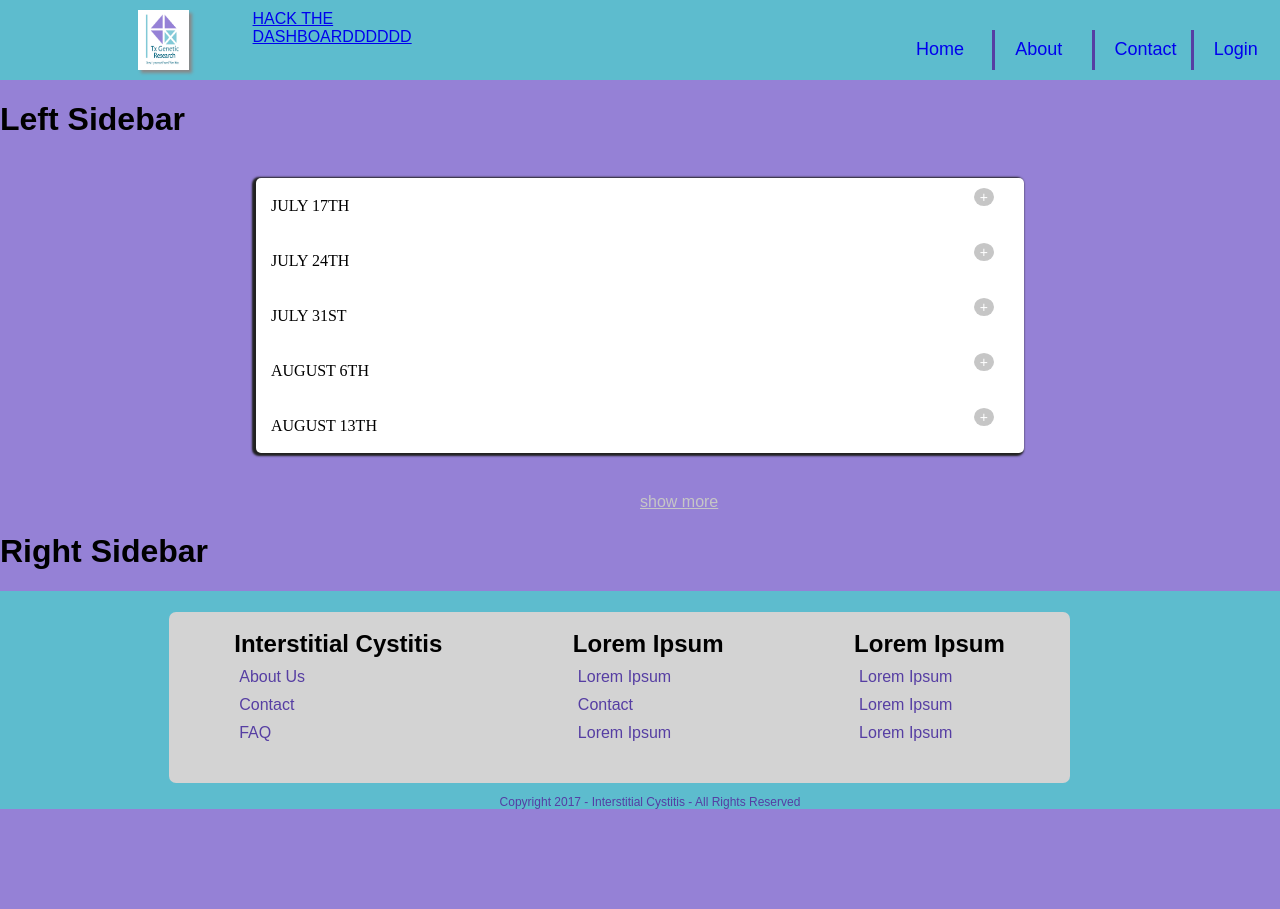
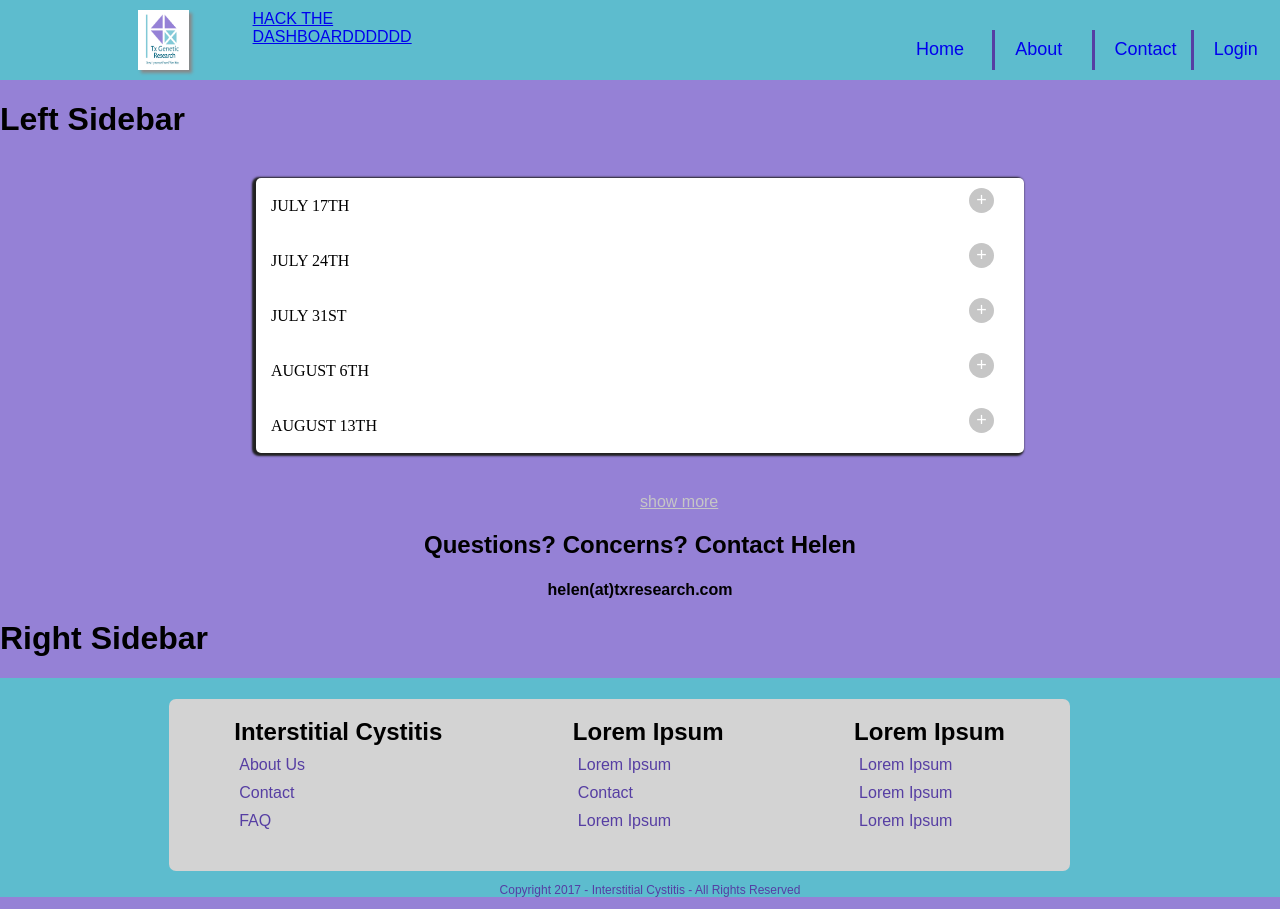
Before and after one commit to maftoun95/helenIC, a React (Create React App) app: page /UserDashboard in a window 1280 px wide. Before the commit the page ends 821 px from the top, so only its background shows below. Built offline with nearby package versions, Linux system fonts and the light colour scheme; a web font is replaced by a local one.

Commit message:
toggle accordion buttons with footer

```diff
--- a/src/components/Accordion.jsx
+++ b/src/components/Accordion.jsx
@@ -12,7 +12,6 @@ class Accordion extends Component {
         this.showMore = this.showMore.bind(this);
     }
     showMore(display) {
-
         this.setState({
             display: this.state.display + 5
         })
--- a/src/components/AccordionItem.jsx
+++ b/src/components/AccordionItem.jsx
@@ -10,12 +10,16 @@ class AccordionItem extends Component {
         this.toggle = this.toggle.bind(this);
         this.handleCommentsChange = this.handleCommentsChange.bind(this);
         this.handleFormSubmit = this.handleFormSubmit.bind(this);
+        this.childClick = this.childClick.bind(this);
     }
     toggle() {
         this.setState({
             active: !this.state.active,
             class: "active"
         });
+    }
+    childClick(e) {
+        e.stopPropagation();
     }
     handleCommentsChange(e) {
         this.setState({ content: e.target.value })
@@ -36,6 +40,7 @@ class AccordionItem extends Component {
     }
     render() {
         const activeClass = this.state.active ? "active" : "inactive";
+        const activeButton = this.state.active ? "-" : "+";
         const post = this.props.details;
         const textareaClass = activeClass + " accordion-formarea"
         return (
@@ -43,7 +48,10 @@ class AccordionItem extends Component {
                 className={activeClass}
                 onClick={this.toggle}
             >
-                <button className="accordion-button">+</button>
+                <button className="accordion-button">{activeButton}</button>
+                <div
+                    onClick={this.childClick}
+                >
                     <span className="summary">{post.summary}</span>
                     <span className="folding-panel answer">{post.answer}</span>
                     <form
@@ -66,6 +74,8 @@ class AccordionItem extends Component {
                             value="submit" />
                     </form>
                 </div>
+
+            </div>
         )
     }
 }
--- a/src/components/CenterDashboard.jsx
+++ b/src/components/CenterDashboard.jsx
@@ -1,10 +1,15 @@
 import React, { Component } from 'react';
 import Accordion from './Accordion';
+
 class CenterDashboard extends Component {
     render() {
         return (
             <div>
                 <Accordion />
+                <div className="centerdashboard-bottom">
+                    <h2>Questions? Concerns? Contact Helen</h2>
+                    <h4>helen(at)txresearch.com</h4>
+                </div>
             </div>
         )
     }
--- a/src/components/SingleInput.jsx
+++ b/src/components/SingleInput.jsx
@@ -4,7 +4,7 @@ const SingleInput = (props) => (
     <div className="form-group">
         <label className="form-label">{props.title}</label>
         <input
-            className="form-input"
+            className={props.className}
             name={props.name}
             type={props.inputType}
             value={props.content}
--- a/src/containers/ContactFormContainer.jsx
+++ b/src/containers/ContactFormContainer.jsx
@@ -64,6 +64,7 @@ export default class ContactForm extends Component {
                 />
                 <form onSubmit={this.handleFormSubmit}>
                     <SingleInput
+                        className="form-input"
                         inputType={'text'}
                         title={'First Name'}
                         name={'firstName'}
@@ -72,6 +73,7 @@ export default class ContactForm extends Component {
                         placeholder={'First Name'}
                     />
                     <SingleInput
+                        className="form-input"
                         inputType={'text'}
                         title={'Last Name'}
                         name={'lastName'}
@@ -80,6 +82,7 @@ export default class ContactForm extends Component {
                         placeholder={'Last Name'}
                     />
                     <SingleInput
+                        className="form-input"
                         inputType={'email'}
                         title={'Email'}
                         name={'email'}
--- a/src/pages/UserDashboard.css
+++ b/src/pages/UserDashboard.css
@@ -70,12 +70,14 @@
 
 .accordion-button{
     float: right;
+    min-width: 25px;
+    min-height: 25px;
     margin-right: 30px;
     margin-top: 10px;
     border-radius: 50%;
     color: white;
     background-color:#C6C6C6;
-    font-size: 14px;
+    font-size: 18px;
     border: none;
     cursor: pointer;
 }
@@ -92,3 +94,7 @@
     padding-left: 50%;
     cursor: pointer;
 }
+
+.centerdashboard-bottom{
+  text-align: center;
+}
```
Lines whose indentation alone changed are shown as unchanged.
